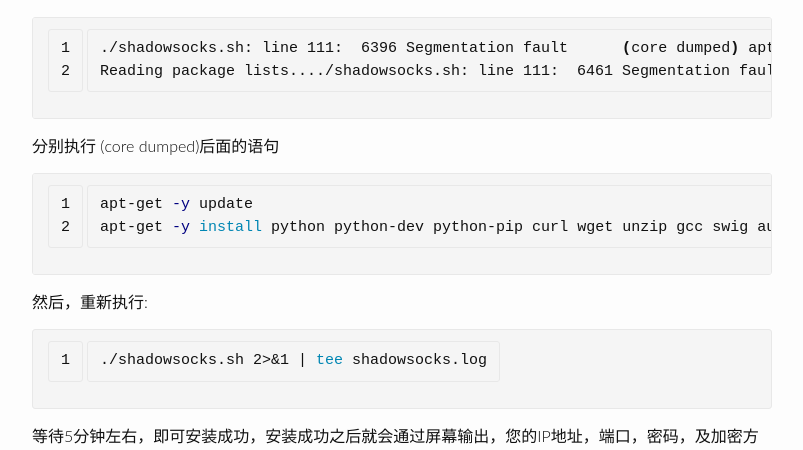
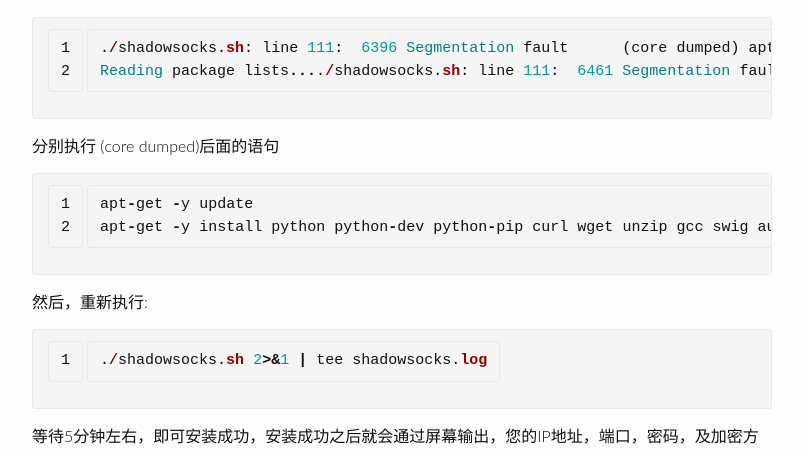
Before and after one commit to maple-yf/maplecumt, a Jekyll site: the page built from _posts/2015-11-12-shadowsocks.markdown, in a window 1280 px wide and 1400 px high, scrolled down 1156 px. Shown: the part 220-670 px from the top of the window, without its empty margins (238-1041 px from the left). Built offline with Jekyll 4.4.1, drawn with Linux system fonts in a browser that asks for light colours; comment, search, counter and statistics services are not loaded; some of the changed text lies outside the part shown.

Commit message:
no message

```diff
--- a/_posts/2015-11-12-shadowsocks.markdown
+++ b/_posts/2015-11-12-shadowsocks.markdown
@@ -9,7 +9,7 @@
 # 安装 #
 输入su进入root。
 分别复制以下命令到命令行：
-{% highlight shell linenos %}
+{% highlight ruby linenos %}
 wget --no-check-certificate https://raw.githubusercontent.com/teddysun/shadowsocks_install/master/shadowsocks.sh
 chmod +x shadowsocks.sh
 ./shadowsocks.sh 2>&1 | tee shadowsocks.log
@@ -23,20 +23,20 @@
 ![](https://raw.githubusercontent.com/maplecumt/maplecumt.github.io/master/images/2015-11-12-shadowsocks/ss3.png)
 
 安装失败，出现错误提示：
-{% highlight shell linenos %}
+{% highlight ruby linenos %}
 ./shadowsocks.sh: line 111:  6396 Segmentation fault      (core dumped) apt-get -y update
 Reading package lists..../shadowsocks.sh: line 111:  6461 Segmentation fault      (core dumped) apt-get -y install python python-dev python-pip curl wget unzip gcc swig automake make perl cpio
 {% endhighlight %}
 
 分别执行 (core dumped)后面的语句
-{% highlight shell linenos %}
+{% highlight ruby linenos %}
 apt-get -y update
 apt-get -y install python python-dev python-pip curl wget unzip gcc swig automake make perl cpio
 {% endhighlight %}
 
 然后，重新执行:
 
-{% highlight shell linenos %}
+{% highlight ruby linenos %}
 ./shadowsocks.sh 2>&1 | tee shadowsocks.log
 {% endhighlight %}
 
@@ -46,7 +46,7 @@
 
 如果您想多用户使用，请配置 /etc/shadowsocks.json 这个文件。配置模版：
 
-{% highlight shell linenos %}
+{% highlight ruby linenos %}
 {
     "server":"your_server_ip",
     "local_address": "127.0.0.1",
```
